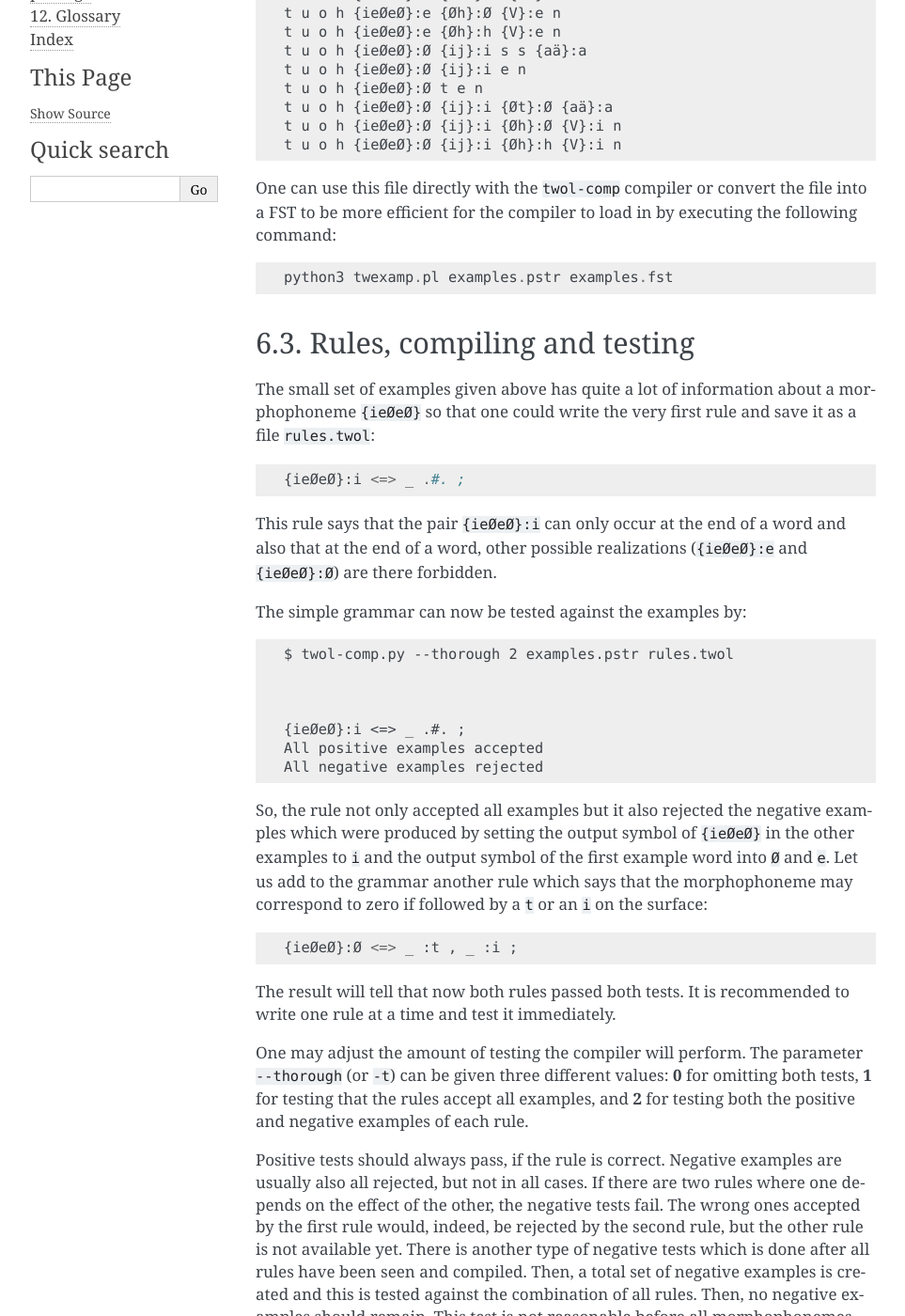
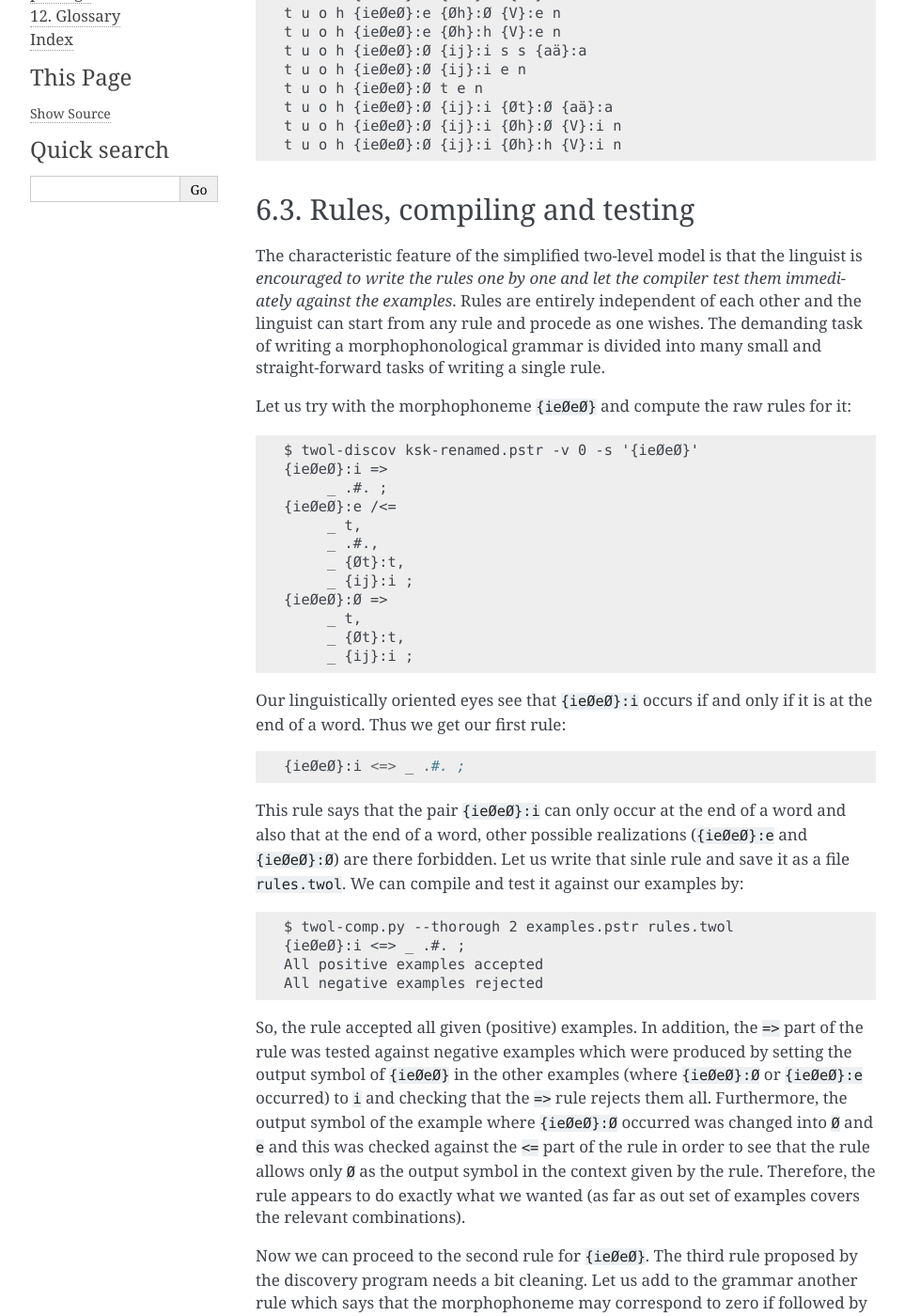
Before and after one commit to koskenni/twol, a Sphinx documentation site: the page built from docs/compiletest.rst, in a window 1280 px wide and 1400 px high, scrolled down 839 px. Shown: the whole window at 94% size, without its empty margins (148-1111 px from the left). Built offline with Sphinx 7.4.7, drawn with Linux system fonts in a browser that asks for light colours; some of the changed text lies outside the part shown.

Commit message:
docu updates

```diff
--- a/docs/compiletest.rst
+++ b/docs/compiletest.rst
@@ -17,7 +17,7 @@ Before one writes even the first rule, one has to prepare a file of examples whi
 
 Alternatively, one may prepeare a file of examples manually with a program editor (such as Gedit or Emacs).  One must use some linguistic competence when finding the morphophonemic representations for the example words.
 
-Whatever method you are using when you build your set of examples, you end up with a file ``grada.pstr`` containing lines like::
+Whatever method you are using when you build your set of examples, you end up with a file ``ksk-renamed.pstr`` containing lines like::
 
   t u o h {ieØeØ}:i
   t u o h {ieØeØ}:e n
@@ -32,39 +32,52 @@ Whatever method you are using when you build your set of examples, you end up wi
   t u o h {ieØeØ}:Ø {ij}:i {Øh}:Ø {V}:i n
   t u o h {ieØeØ}:Ø {ij}:i {Øh}:h {V}:i n
 
-One can use this file directly with the ``twol-comp`` compiler or convert the file into a FST to be more efficient for the compiler to load in by executing the following command::
-
-  python3 twexamp.pl examples.pstr examples.fst
-
 
 Rules, compiling and testing
 ============================
 
-The small set of examples given above has quite a lot of information about a morphophoneme ``{ieØeØ}`` so that one could write the very first rule and save it as a file ``rules.twol``::
+The characteristic feature of the simplified two-level model is that the linguist is *encouraged to write the rules one by one and let the compiler test them immediately against the examples*.  Rules are entirely independent of each other and the linguist can start from any rule and procede as one wishes.  The demanding task of writing a morphophonological grammar is divided into many small and straight-forward tasks of writing a single rule.
+
+Let us try with the morphophoneme ``{ieØeØ}`` and compute the raw rules for it::
+
+  $ twol-discov ksk-renamed.pstr -v 0 -s '{ieØeØ}'
+  {ieØeØ}:i =>
+       _ .#. ;
+  {ieØeØ}:e /<=
+       _ t,
+       _ .#.,
+       _ {Øt}:t,
+       _ {ij}:i ;
+  {ieØeØ}:Ø =>
+       _ t,
+       _ {Øt}:t,
+       _ {ij}:i ;
+
+Our linguistically oriented eyes see that ``{ieØeØ}:i`` occurs if and only if it is at the end of a word.  Thus we get our first rule::
 
   {ieØeØ}:i <=> _ .#. ;
 
-This rule says that the pair ``{ieØeØ}:i`` can only occur at the end of a word and also that at the end of a word, other possible realizations (``{ieØeØ}:e`` and ``{ieØeØ}:Ø``) are there forbidden.
-
-The simple grammar can now be tested against the examples by::
+This rule says that the pair ``{ieØeØ}:i`` can only occur at the end of a word and also that at the end of a word, other possible realizations (``{ieØeØ}:e`` and ``{ieØeØ}:Ø``) are there forbidden.  Let us write that sinle rule and save it as a file ``rules.twol``.  We can compile and test it against our examples by::
 
   $ twol-comp.py --thorough 2 examples.pstr rules.twol
-
-
-
   {ieØeØ}:i <=> _ .#. ;
   All positive examples accepted
   All negative examples rejected
 
-So, the rule not only accepted all examples but it also rejected the negative examples which were produced by setting the output symbol of ``{ieØeØ}`` in the other examples to ``i`` and the output symbol of the first example word into ``Ø`` and ``e``.  Let us add to the grammar another rule which says that the morphophoneme may correspond to zero if followed by a ``t`` or an ``i`` on the surface::
+So, the rule accepted all given (positive) examples.  In addition, the ``=>`` part of the rule was tested against negative examples which were produced by setting the output symbol of ``{ieØeØ}`` in the other examples (where ``{ieØeØ}:Ø`` or ``{ieØeØ}:e`` occurred) to ``i`` and checking that the ``=>`` rule rejects them all.  Furthermore, the output symbol of the example where ``{ieØeØ}:Ø`` occurred was changed into ``Ø`` and ``e`` and this was checked against the ``<=`` part of the rule in order to see that the rule allows only ``Ø`` as the output symbol in the context given by the rule.  Therefore, the rule appears to do exactly what we wanted (as far as out set of examples covers the relevant combinations).
 
-  {ieØeØ}:Ø <=> _ :t , _ :i ;
+Now we can proceed to the second rule for ``{ieØeØ}``.  The third rule proposed by the discovery program needs a bit cleaning.  Let us add to the grammar another rule which says that the morphophoneme may correspond to zero if followed by a ``t`` or an ``i`` on the surface::
 
-The result will tell that now both rules passed both tests.  It is recommended to write one rule at a time and test it immediately.
+  {ieØeØ}:Ø <=> _ :t ,
+                _ :i ;
+
+Runing the above compilation again shows that now both rules passed both tests.  Now we are done with the morphophoneme ``{ieØeØ}`` and may proceed to other morphophonemes.
 
 One may adjust the amount of testing the compiler will perform.  The parameter ``--thorough`` (or ``-t``) can be given three different values: **0** for omitting both tests, **1** for testing that the rules accept all examples, and **2** for testing both the positive and negative examples of each rule.
 
-Positive tests should always pass, if the rule is correct.  Negative examples are usually also all rejected, but not in all cases.  If there are two rules where one depends on the effect of the other, the negative tests fail.  The wrong ones accepted by the first rule would, indeed, be rejected by the second rule, but the other rule is not available yet.  There is another type of negative tests which is done after all rules have been seen and compiled.  Then, a total set of negative examples is created and this is tested against the combination of all rules.  Then, no negative examples should remain.  This test is not reasonable before all morphophonemes have rules.  These collective tests for all rules can be chosen by givin additional parameters on the command line.
+Positive tests should always pass, if the rule is correct.  Negative examples should usually be all rejected, but not in all cases.  Sometimes there are two rules where one depends on the effect of the other, some negative tests fail.  The wrong ones accepted by the first rule would, indeed, be rejected by the second rule, but the other rule is not available yet.
+
+There is another type of negative tests which is done after all rules have been seen and compiled.  Then, a total set of negative examples is created and this is tested against the combination of all rules.  Then, no negative examples should remain.  This test is not reasonable before all morphophonemes have rules.  These collective tests for all rules can be chosen by givin additional parameters on the command line:
 
   ``--lost`` filename, ``-l`` filename
     If a value is given to this parameter, a FST file is written containing all positive examples which were rejected by at least one rule.  Here we do not know which rule caused this.
```
Also changed, not shown: docs/morphophon.rst (+4 -4 lines).
